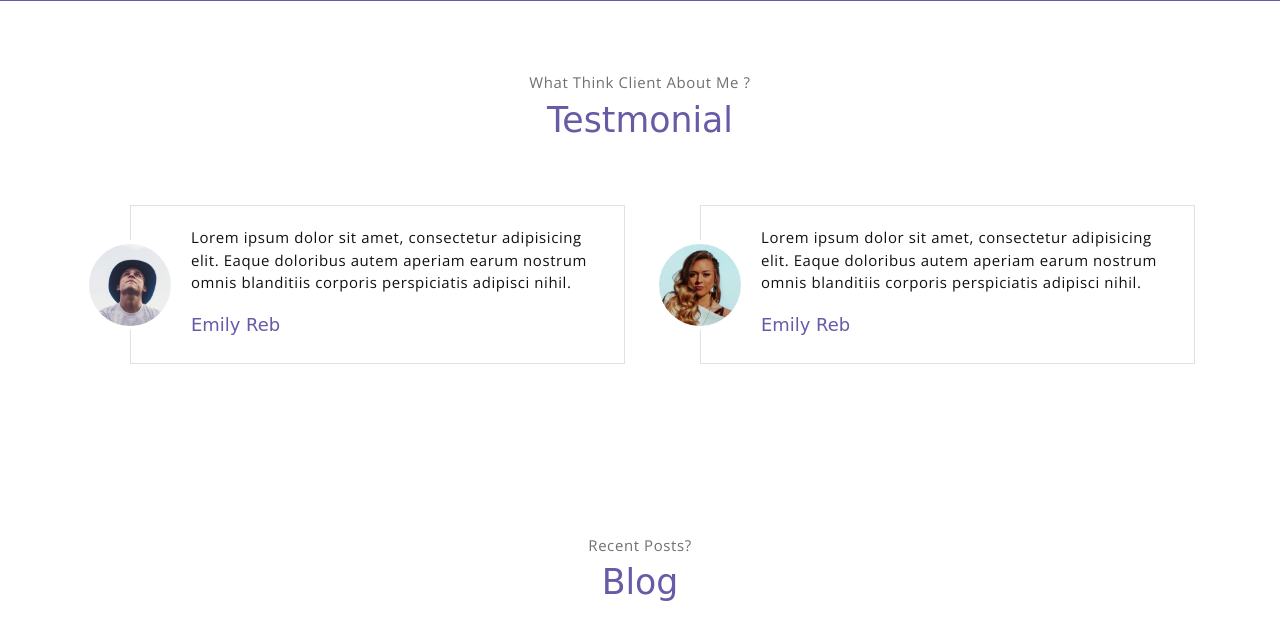
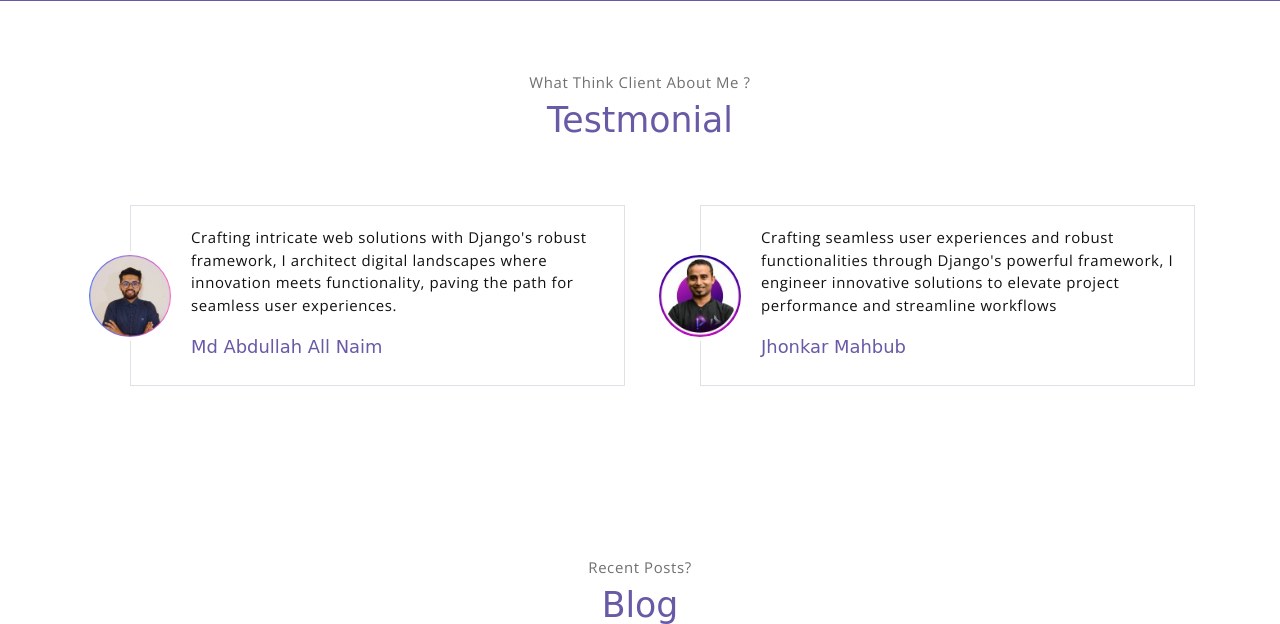
Before and after one commit to Sayed1-11/Portfolio, a Django app: page / in a window 1280 px wide. Shown: the part 2414-3038 px from the top of the page. Run offline with Django 4.2, Linux system fonts and the light colour scheme; data comes from the database, SQL or seed files in the repository; some libraries are stand-ins or nearby versions; some web fonts are replaced.

Commit message:
Update index.html

```diff
--- a/core/templates/index.html
+++ b/core/templates/index.html
@@ -8,7 +8,7 @@
     <meta name="description" content="Start your development with Meyawo landing page.">
     <meta name="author" content="Devcrud">
     <title>Sheikh Sayed's Portfolio</title>
-	<link rel="icon" href="{% static "assets/imgs/SAyed Logo.jpg" %}">
+    <link rel="icon" href="{% static "assets/imgs/SAyed Logo.jpg" %}">
     <!-- font icons -->
     <link rel="stylesheet" href={% static "assets/vendors/themify-icons/css/themify-icons.css" %}>
     <!-- Bootstrap + Meyawo main styles -->
@@ -164,22 +164,22 @@
                 <div class="col-md-6">
                     <div class="testimonial-card">
                         <div class="testimonial-card-img-holder">
-                            <img src={% static "assets/imgs/avatar2.jpg"  %} class="testimonial-card-img" alt="Download free bootstrap 4 landing page, free boootstrap 4 templates, Download free bootstrap 4.1 landing page, free boootstrap 4.1.1 templates, meyawo Landing page">
+                            <img src={% static "assets/imgs/naim.jpg"  %} class="testimonial-card-img" alt="Download free bootstrap 4 landing page, free boootstrap 4 templates, Download free bootstrap 4.1 landing page, free boootstrap 4.1.1 templates, meyawo Landing page">
                         </div>
                         <div class="testimonial-card-body">
-                            <p class="testimonial-card-subtitle">Lorem ipsum dolor sit amet, consectetur adipisicing elit. Eaque doloribus autem aperiam earum nostrum omnis blanditiis corporis perspiciatis adipisci nihil.</p>
-                            <h6 class="testimonial-card-title">Emily Reb</h6>
+                            <p class="testimonial-card-subtitle">Crafting intricate web solutions with Django's robust framework, I architect digital landscapes where innovation meets functionality, paving the path for seamless user experiences.</p>
+                            <h6 class="testimonial-card-title">Md Abdullah All Naim</h6>
                         </div>
                     </div>
                 </div>
                 <div class="col-md-6">
                     <div class="testimonial-card">
                         <div class="testimonial-card-img-holder">
-                            <img src={% static "assets/imgs/avatar3.jpg" %} class="testimonial-card-img" alt="Download free bootstrap 4 landing page, free boootstrap 4 templates, Download free bootstrap 4.1 landing page, free boootstrap 4.1.1 templates, meyawo Landing page">
+                            <img src={% static "assets/imgs/Jhankar.jpg" %} class="testimonial-card-img" alt="Download free bootstrap 4 landing page, free boootstrap 4 templates, Download free bootstrap 4.1 landing page, free boootstrap 4.1.1 templates, meyawo Landing page">
                         </div>
                         <div class="testimonial-card-body">
-                            <p class="testimonial-card-subtitle">Lorem ipsum dolor sit amet, consectetur adipisicing elit. Eaque doloribus autem aperiam earum nostrum omnis blanditiis corporis perspiciatis adipisci nihil.</p>
-                            <h6 class="testimonial-card-title">Emily Reb</h6>
+                            <p class="testimonial-card-subtitle">Crafting seamless user experiences and robust functionalities through Django's powerful framework, I engineer innovative solutions to elevate project performance and streamline workflows</p>
+                            <h6 class="testimonial-card-title">Jhonkar Mahbub</h6>
                         </div>
                     </div>
                 </div>
```
